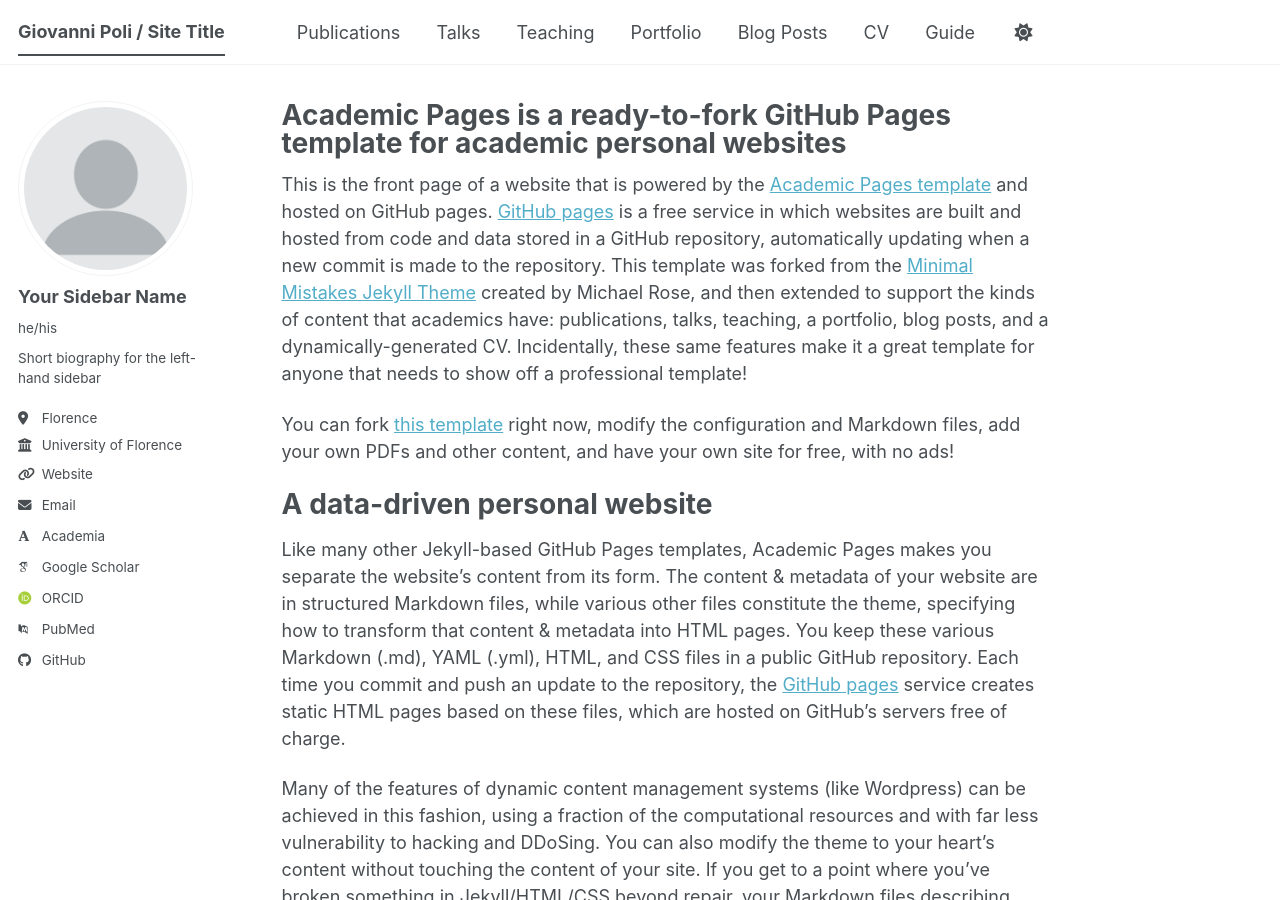
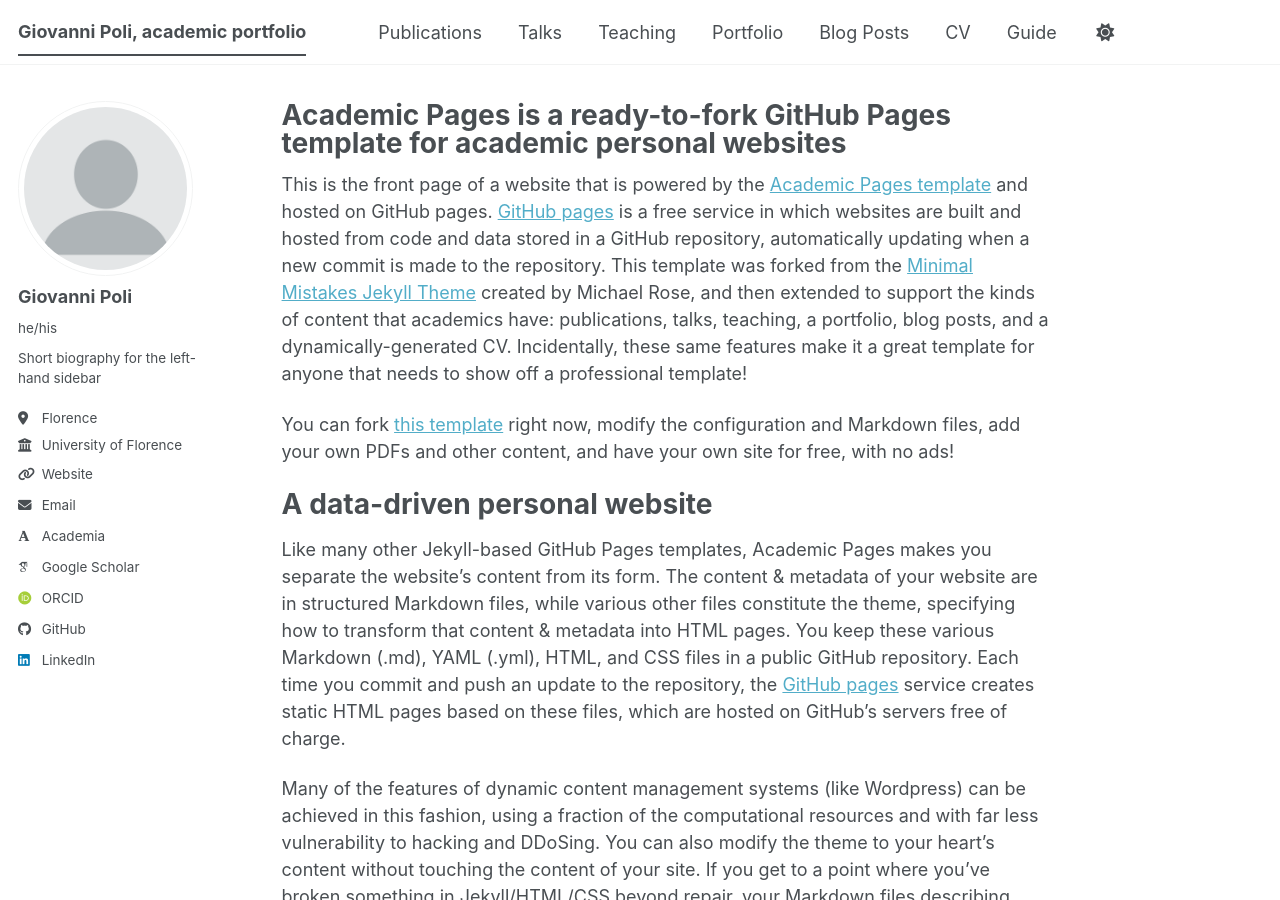
Before and after one commit to GiovanniPoli/GiovanniPoli.github.io, a Jekyll site: the page built from _pages/about.md, in a window 1280 px wide and 900 px high. Built offline with Jekyll 4.4.1, drawn with Linux system fonts in a browser that asks for light colours; some web fonts are replaced; a script bundle is joined from its source files by our own code; library files that are not in the unit come from our copies; some of the changed lines change nothing that is shown.

Commit message:
Update personal information in _config.yml

```diff
--- a/_config.yml
+++ b/_config.yml
@@ -9,10 +9,10 @@
 # Basic Site Settings
 locale                   : "en-US"
 site_theme               : "default" # The available themes options are "default", "air", "sunrise", "mint", "dirt" and "contrast"
-title                    : "Giovanni Poli / Site Title"
+title                    : "Giovanni Poli, academic portfolio"
 title_separator          : "-"
 name                     : &name "Giovanni Poli"
-description              : &description "Giovanni Poli's academic portfolio"   # Update this with a general description of your site, this is the default if not overridden by a page
+description              : &description "Giovanni Poli's academic portfolio"
 url                      : https://GiovanniPoli.github.io
 baseurl                  : "" # the subpath of your site, e.g. "/blog"
 repository               : "GiovanniPoli/GiovanniPoli.github.io"
@@ -23,7 +23,7 @@
 author:
   # Biographic information
   avatar           : "profile.png"
-  name             : "Your Sidebar Name"
+  name             : "Giovanni Poli"
   pronouns         : "he/his"
   bio              : "Short biography for the left-hand sidebar"
   location         : "Florence"
@@ -34,13 +34,13 @@
   # Academic websites
   academia         : https://GiovanniPoli.github.io
   arxiv            : # URL - Update with the correct link to your profile
-  googlescholar    : "https://scholar.google.com/citations?user=PS_CX0AAAAAJ"
+  googlescholar    : "https://scholar.google.com/citations?user=n9HkLcoAAAAJ&hl=it"
   inspire-hep      : # URL
   impactstory      : # URL
-  orcid            : "https://orcid.org/yourorcidurl"
+  orcid            : "https://orcid.org/0000-0001-9949-0422"
   semantic         : # URL
   ssrn             : # URL
-  pubmed           : "https://www.ncbi.nlm.nih.gov/pubmed/?term=john+snow"
+  pubmed           : # "https://www.ncbi.nlm.nih.gov/pubmed/?term=john+snow"
   researchgate     : # URL
   scopus           : # URL
   zotero           : # URL
@@ -50,7 +50,7 @@
   bitbucket        : # Username - Update with your username on the site
   codepen          : # Username
   dribbble         : # Username
-  github           : "academicpages"
+  github           : "GiovanniPoli"
   kaggle           : # Username
   stackoverflow    : # User number or user number and name (i.e., use "1" or "1/jeff-atwood")
 
@@ -65,7 +65,7 @@
   keybase          : # Username
   instagram        : # Username
   lastfm           : # Username
-  linkedin         : # Username
+  linkedin         : giovanni-poli-fi # Username
   mastodon         : # URL
   medium           : # URL
   pinterest        : # Username
```
